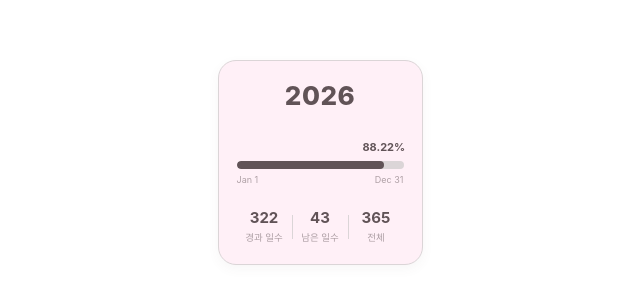
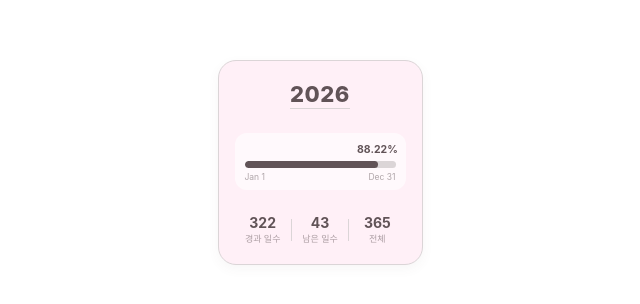
Before and after one commit to qhgus8203/notion-tracker-wiget, a plain HTML site: page index.html in a window 1280 px wide. Shown: the part 238-542 px from the top of the page, 320-960 px from the left. Drawn offline with Linux system fonts and the light colour scheme.

Commit message:
Add files via upload

```diff
--- a/index.html
+++ b/index.html
@@ -20,14 +20,14 @@
             height: 100vh;
         }
 
-        /* 콤팩트 정사각형 카드 (여백 축소 및 균형 조정) */
+        /* 콤팩트 정사각형 카드 */
         .widget-card {
             width: 205px;
             height: 205px;
             background-color: #FFF0F7;
             border: 1px solid #DBD5D7;
             border-radius: 18px;
-            padding: 22px 18px 20px;
+            padding: 18px 16px;
             display: flex;
             flex-direction: column;
             justify-content: space-between;
@@ -35,35 +35,44 @@
             box-shadow: 0 4px 12px rgba(97, 83, 87, 0.05);
         }
 
-        /* 상단 연도 */
+        /* 상단 연도 (살짝 아래로 내리고 밑줄 추가) */
+        .year-wrapper {
+            margin-top: 4px;
+            padding-bottom: 3px;
+            border-bottom: 1px solid #DBD5D7;
+            display: inline-block;
+        }
+
         .year-title {
-            font-size: 26px;
+            font-size: 22px;
             font-weight: 800;
             color: #615357;
             letter-spacing: 0.5px;
             line-height: 1;
         }
 
-        /* 프로그레스바 + 움직이는 퍼센트 영역 */
-        .progress-container {
+        /* 그래프 영역 (하얀 배경 네모 박스) */
+        .progress-box {
             width: 100%;
+            background-color: rgba(255, 255, 255, 0.65);
+            border-radius: 12px;
+            padding: 10px 10px 8px;
             display: flex;
             flex-direction: column;
-            gap: 5px;
-            margin-top: 6px;
+            gap: 4px;
         }
 
         .percent-track {
             position: relative;
             width: 100%;
-            height: 16px;
+            height: 14px;
         }
 
         .percent-badge {
             position: absolute;
             top: 0;
             transform: translateX(-50%);
-            font-size: 11px;
+            font-size: 10.5px;
             font-weight: 700;
             color: #615357;
             white-space: nowrap;
@@ -72,9 +81,9 @@
 
         .progress-bar-bg {
             width: 100%;
-            height: 8px;
+            height: 7px;
             background-color: #DBD5D7;
-            border-radius: 4px;
+            border-radius: 3.5px;
             overflow: hidden;
         }
 
@@ -82,14 +91,14 @@
             width: 0%;
             height: 100%;
             background-color: #615357;
-            border-radius: 4px;
+            border-radius: 3.5px;
             transition: width 0.5s ease;
         }
 
         .date-range {
             display: flex;
             justify-content: space-between;
-            font-size: 9px;
+            font-size: 8.5px;
             color: #615357;
             opacity: 0.5;
             font-family: monospace;
@@ -107,20 +116,19 @@
             display: flex;
             flex-direction: column;
             align-items: center;
-            gap: 3px;
+            gap: 2px;
             flex: 1;
         }
 
         .stat-number {
-            font-size: 15px;
+            font-size: 14px;
             font-weight: 700;
             color: #615357;
             line-height: 1.1;
         }
 
-        /* 라벨 투명도 상향 (더 은은하게) */
         .stat-desc {
-            font-size: 9.5px;
+            font-size: 9px;
             font-weight: 500;
             color: #615357;
             opacity: 0.52;
@@ -129,7 +137,7 @@
         /* 세로 구분선 */
         .divider {
             width: 1px;
-            height: 24px;
+            height: 22px;
             background-color: #DBD5D7;
         }
     </style>
@@ -137,11 +145,13 @@
 <body>
 
     <div class="widget-card">
-        <!-- 상단: 연도만 단독 배치 -->
-        <div class="year-title" id="yearText">2026</div>
+        <!-- 상단: 연도 + 밑줄 -->
+        <div class="year-wrapper">
+            <div class="year-title" id="yearText">2026</div>
+        </div>
 
-        <!-- 중단: 그래프 끝에 따라 움직이는 퍼센트 + 프로그레스바 -->
-        <div class="progress-container">
+        <!-- 중단: 하얀색 박스로 감싼 그래프 영역 -->
+        <div class="progress-box">
             <div class="percent-track">
                 <span class="percent-badge" id="percentText">0.00%</span>
             </div>
@@ -192,8 +202,8 @@
             percentEl.textContent = percent + '%';
             document.getElementById('progressFill').style.width = percent + '%';
 
-            // 퍼센트 숫자가 바 끝을 따라가되, 양 끝(0% 또는 100% 근처)에서 카드 밖으로 잘리지 않도록 보정
-            const clampedPos = Math.min(Math.max(rawPercent, 10), 90);
+            // 퍼센트 숫자가 그래프 끝을 따라 이동 (카드 밖 이탈 방지)
+            const clampedPos = Math.min(Math.max(rawPercent, 12), 88);
             percentEl.style.left = clampedPos + '%';
 
             document.getElementById('passedDays').textContent = passedDays;
```
